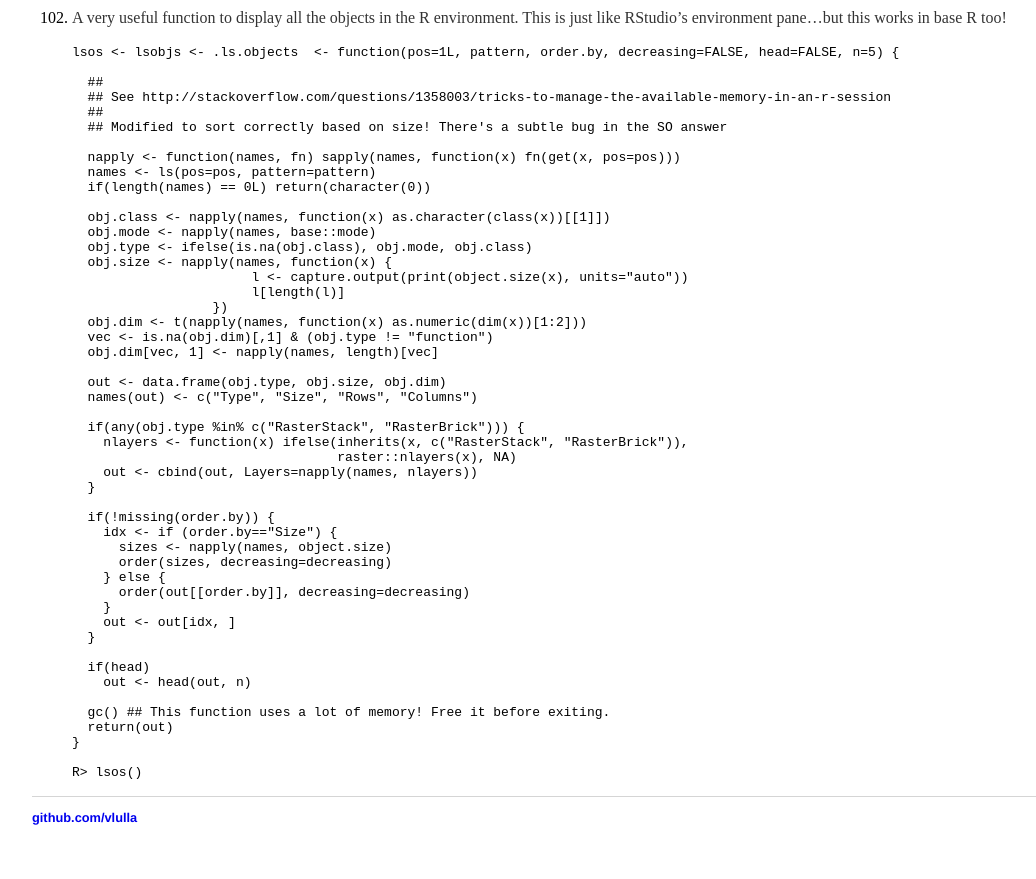
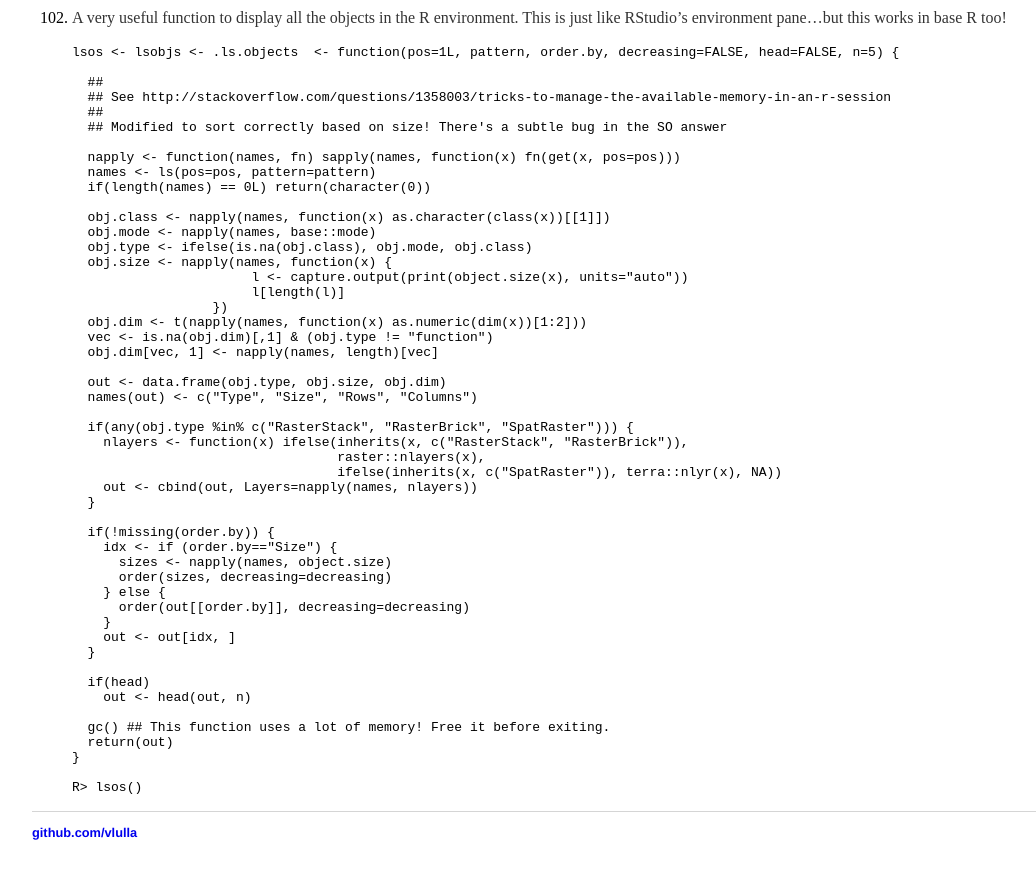
Before and after one commit to vlulla/vlulla.github.io, a Jekyll site: the page built from NOTES_R.md, in a window 1280 px wide and 900 px high, scrolled down 20494 px. Shown: the top 879 px of the window, without its empty margins (96-1132 px from the left). Built offline with Jekyll 4.4.1, drawn with Linux system fonts in a browser that asks for light colours.

Commit message:
Accommodate terra package in my custom lsos function.

```diff
--- a/NOTES_R.md
+++ b/NOTES_R.md
@@ -1598,9 +1598,10 @@ layout: default
        out <- data.frame(obj.type, obj.size, obj.dim)
        names(out) <- c("Type", "Size", "Rows", "Columns")
 
-       if(any(obj.type %in% c("RasterStack", "RasterBrick"))) {
+       if(any(obj.type %in% c("RasterStack", "RasterBrick", "SpatRaster"))) {
          nlayers <- function(x) ifelse(inherits(x, c("RasterStack", "RasterBrick")),
-                                       raster::nlayers(x), NA)
+                                       raster::nlayers(x),
+                                       ifelse(inherits(x, c("SpatRaster")), terra::nlyr(x), NA))
          out <- cbind(out, Layers=napply(names, nlayers))
        }
 
```
Also changed, not shown: 1 other file.
